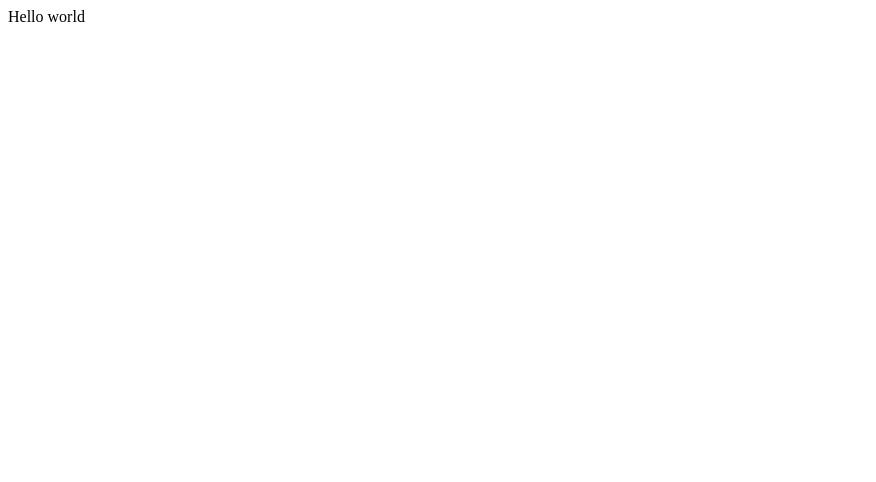
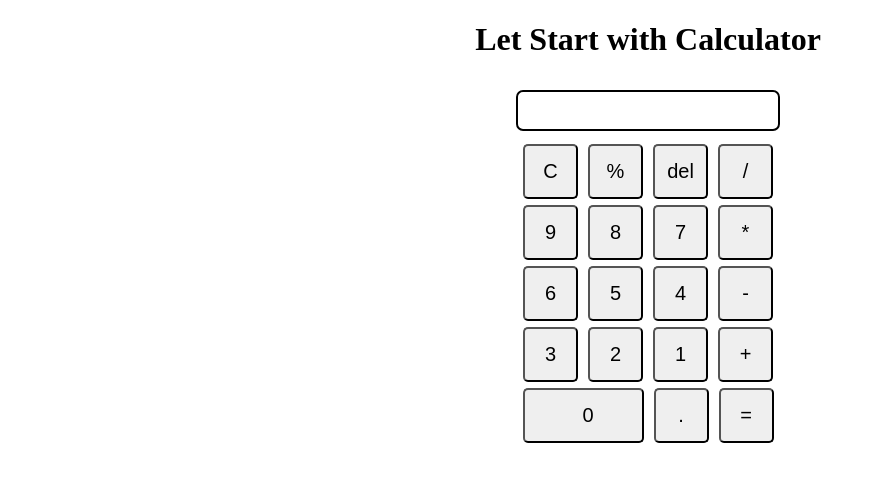
Before and after one commit to Dpk025/Calculator, a plain HTML site: page index.html in a window 1280 px wide. Shown: the whole page, without its empty margins (0-876 px from the left). Drawn offline with Linux system fonts and the light colour scheme.

Commit message:
addes few more content in html css and JS

```diff
--- a/index.html
+++ b/index.html
@@ -4,12 +4,46 @@
 <head>
   <meta charset="utf-8">
   <meta name="viewport" content="width=device-width">
-  <title>replit</title>
+  <title>Calculator</title>
   <link href="style.css" rel="stylesheet" type="text/css" />
+<link href="utils.css" rel="stylesheet" type="text/css"/>
 </head>
 
 <body>
-  Hello world
+  <h1 class="text-center">Let Start with Calculator</h1>
+  <div class="container">
+    <input class="input-text" type="text" name="text">
+    <div class="row row-1">
+      <button class="btn btn-C">C</button>
+      <button class="btn btn-mod">%</button>
+      <button class="btn btn-del">del</button>
+      <button class="btn btn-perc">/</button>
+    </div>
+    <div class="row row-2">
+      <button class="btn btn-9">9</button>
+      <button class="btn btn-8">8</button>
+      <button class="btn btn-7">7</button>
+      <button class="btn btn-mult">*</button>
+    </div>
+    <div class="row row-3">
+      <button class="btn btn-6">6</button>
+      <button class="btn btn-5">5</button>
+      <button class="btn btn-4">4</button>
+      <button class="btn btn-min">-</button>
+    </div>
+    <div class="row row-4">
+      <button class="btn btn-3">3</button>
+      <button class="btn btn-2">2</button>
+      <button class="btn btn-1">1</button>
+      <button class="btn btn-pls">+</button>
+    </div>
+    <div class="row row-5">
+      <button class="btn-0 btn">0</button>
+<!--       <button class="btn btn-0">0</button> -->
+      <button class="btn btn-dot">.</button>
+      <button class="btn btn-eq">=</button>
+    </div>
+  </div>
   <script src="script.js"></script>
 
  <!--
--- a/script.js
+++ b/script.js
@@ -0,0 +1,22 @@
+let string="";
+let buttons=document.querySelectorAll('.btn');
+Array.from(buttons).forEach((btn)=>{
+  btn.addEventListener('click',(event)=>{
+
+    if(event.target.innerHTML=='='){
+      string=eval(string);
+       document.querySelector('input').value=string;
+    }
+      else if(event.target.innerHTML=='C'){
+        string="";
+        document.querySelector('input').value=string;
+      }
+    else{
+      string=string+event.target.innerHTML;
+    document.querySelector('input').value=string;
+    }
+    console.log(event.target);
+
+
+  })
+})
--- a/style.css
+++ b/style.css
@@ -2,3 +2,20 @@ html, body {
   height: 100%;
   width: 100%;
 }
+.container{
+  display:flex;
+  flex-direction: column;
+  align-items: center;
+  justify-content: center;
+}
+.input-text{
+  font-size: 18px;
+  padding: 8px 14px;
+  margin: 10px 5px 10px 5px;
+  border-radius: 7px;
+  border: 2px solid black;
+}
+.btn-0{
+ padding-left: 58px;
+ padding-right: 59px
+}
--- /dev/null
+++ b/utils.css
@@ -0,0 +1,12 @@
+/*Utility classes  */
+.text-center{
+  text-align: center;
+}
+.btn{
+  height: 55px;
+  width: 55px;
+  margin: 3px;
+  font-size: 20px;
+  border-radius: 5px;
+  cursor: pointer;
+}
```
